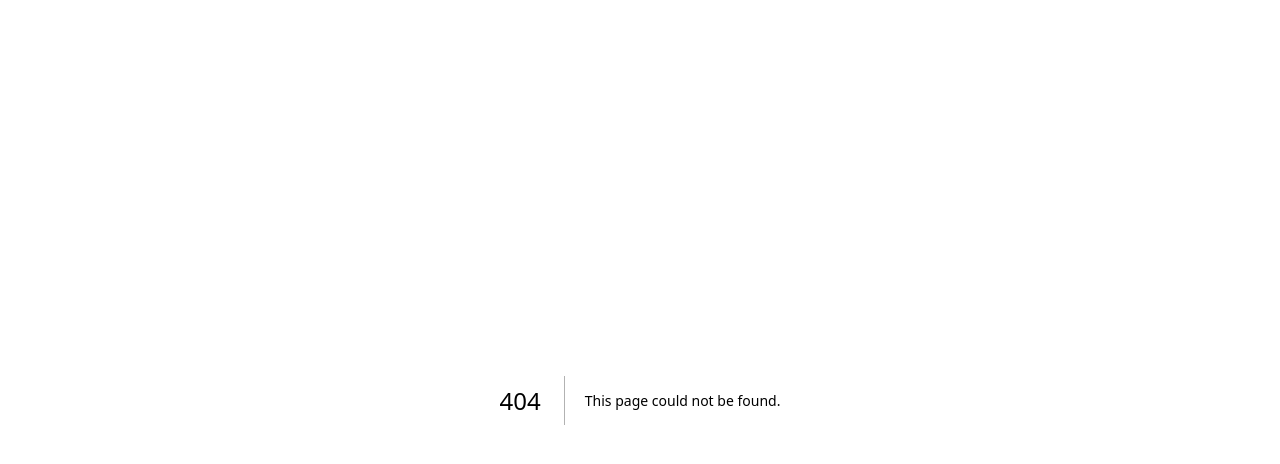
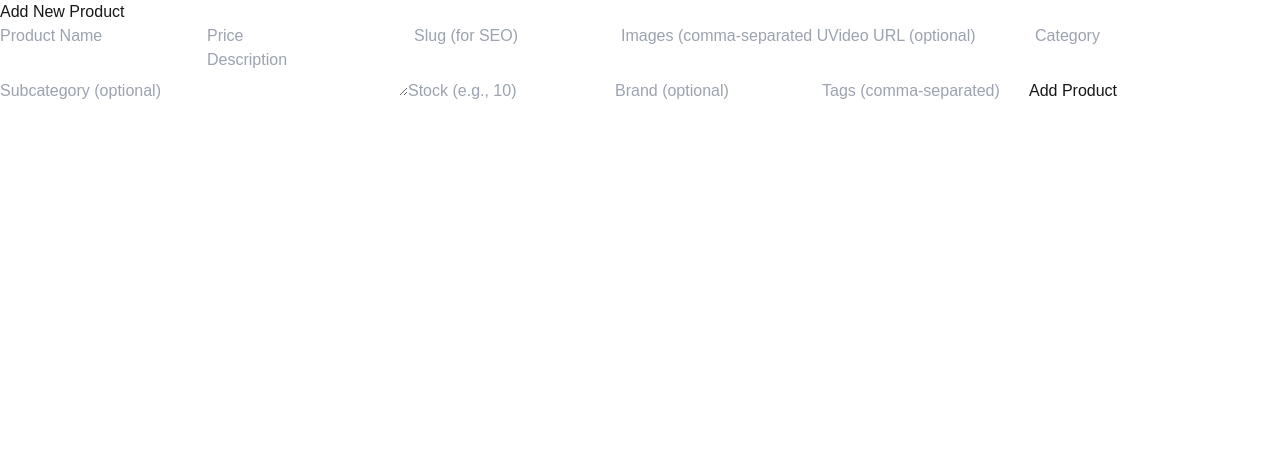
Before and after one commit to honeybadgerng/Next-xclusive-mart, a Next.js app: page /admin/add-product in a window 1280 px wide. Before the commit this address had no page. Shown: the top 464 px of the page. Built offline with nearby package versions, Linux system fonts and the light colour scheme.

Commit message:
created add product page

```diff
--- /dev/null
+++ b/src/app/admin/add-product/page.tsx
@@ -0,0 +1,134 @@
+// src/app/admin/add-product/page.tsx
+"use client";
+
+import { useState } from "react";
+import { useRouter } from "next/navigation";
+
+export default function AddProductPage() {
+  const [name, setName] = useState("");
+  const [price, setPrice] = useState("");
+  const [slug, setSlug] = useState("");
+  const [images, setImages] = useState("");
+  const [videoUrl, setVideoUrl] = useState("");
+  const [category, setCategory] = useState("");
+  const [subCategory, setSubCategory] = useState("");
+  const [description, setDescription] = useState("");
+  const [stock, setStock] = useState("");
+  const [brand, setBrand] = useState("");
+  const [tags, setTags] = useState("");
+  const router = useRouter();
+
+  const handleSubmit = async (e: React.FormEvent) => {
+    e.preventDefault();
+
+    const product = {
+      name,
+      price: Number(price),
+      slug,
+      images: images.split(","), // Split by comma to create an array
+      videoUrl,
+      category,
+      subCategory,
+      description,
+      stock: Number(stock),
+      brand,
+      tags: tags.split(","), // Tags as an array
+    };
+
+    const res = await fetch("/api/products", {
+      method: "POST",
+      headers: {
+        "Content-Type": "application/json",
+      },
+      body: JSON.stringify(product),
+    });
+
+    if (res.ok) {
+      alert("Product added successfully");
+      router.push("/admin"); // Redirect to admin dashboard
+    } else {
+      alert("Failed to add product");
+    }
+  };
+
+  return (
+    <div>
+      <h1>Add New Product</h1>
+      <form onSubmit={handleSubmit}>
+        <input
+          type="text"
+          value={name}
+          onChange={(e) => setName(e.target.value)}
+          placeholder="Product Name"
+          required
+        />
+        <input
+          type="number"
+          value={price}
+          onChange={(e) => setPrice(e.target.value)}
+          placeholder="Price"
+          required
+        />
+        <input
+          type="text"
+          value={slug}
+          onChange={(e) => setSlug(e.target.value)}
+          placeholder="Slug (for SEO)"
+          required
+        />
+        <input
+          type="text"
+          value={images}
+          onChange={(e) => setImages(e.target.value)}
+          placeholder="Images (comma-separated URLs)"
+          required
+        />
+        <input
+          type="text"
+          value={videoUrl}
+          onChange={(e) => setVideoUrl(e.target.value)}
+          placeholder="Video URL (optional)"
+        />
+        <input
+          type="text"
+          value={category}
+          onChange={(e) => setCategory(e.target.value)}
+          placeholder="Category"
+          required
+        />
+        <input
+          type="text"
+          value={subCategory}
+          onChange={(e) => setSubCategory(e.target.value)}
+          placeholder="Subcategory (optional)"
+        />
+        <textarea
+          value={description}
+          onChange={(e) => setDescription(e.target.value)}
+          placeholder="Description"
+          required
+        />
+        <input
+          type="number"
+          value={stock}
+          onChange={(e) => setStock(e.target.value)}
+          placeholder="Stock (e.g., 10)"
+          required
+        />
+        <input
+          type="text"
+          value={brand}
+          onChange={(e) => setBrand(e.target.value)}
+          placeholder="Brand (optional)"
+        />
+        <input
+          type="text"
+          value={tags}
+          onChange={(e) => setTags(e.target.value)}
+          placeholder="Tags (comma-separated)"
+        />
+        <button type="submit">Add Product</button>
+      </form>
+    </div>
+  );
+}
```
